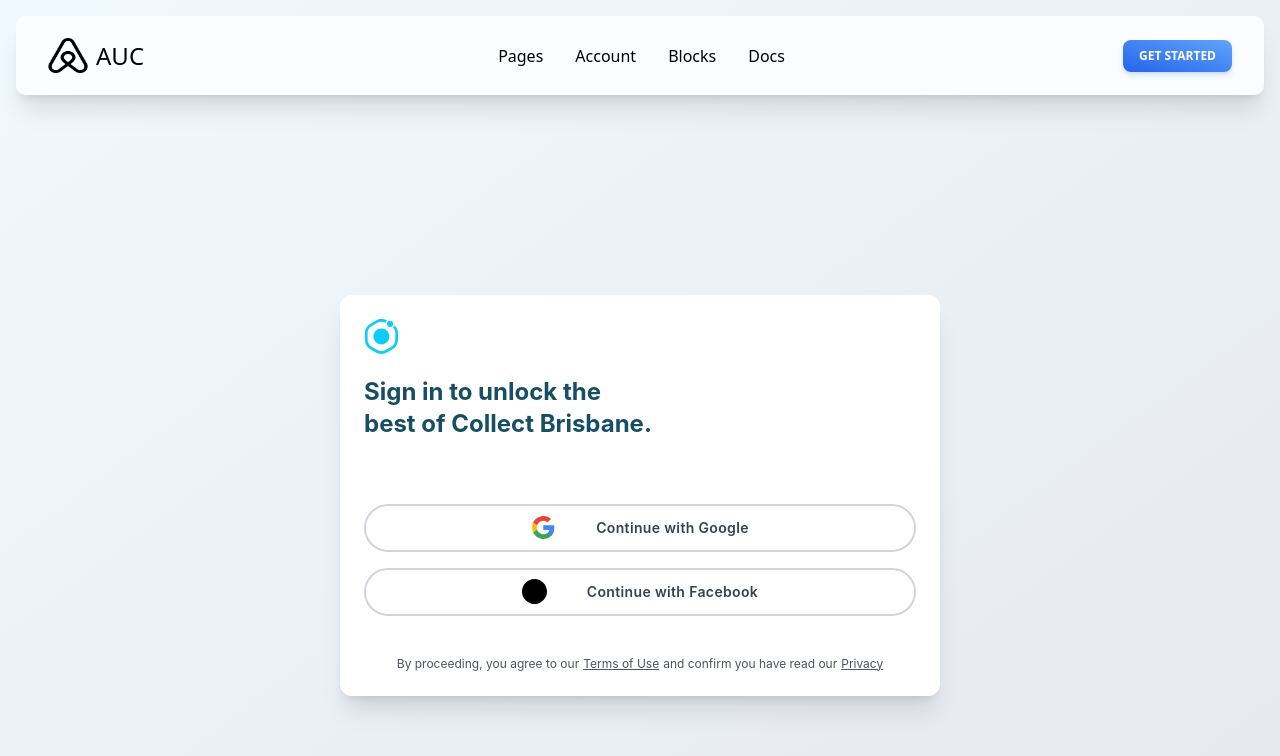
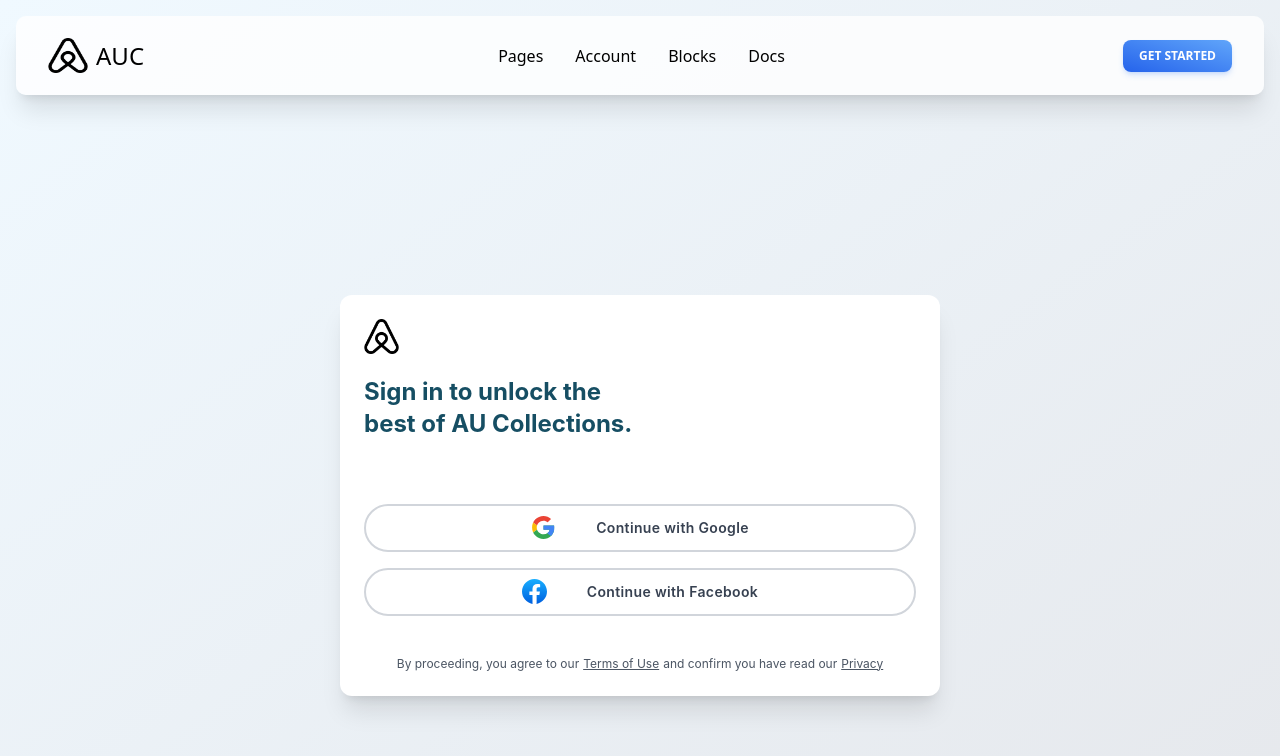
Before and after one commit to nasir456244/auCollection, a Next.js app: page /login in a window 1280 px wide. Shown: the top 756 px of the page. Built offline with nearby package versions, Linux system fonts and the light colour scheme; no server answers.

Commit message:
added deleteFunction

```diff
--- a/components/Authenticate.jsx
+++ b/components/Authenticate.jsx
@@ -2,7 +2,7 @@ import Image from 'next/image'
 import React, { useContext } from 'react'
 import  facebook   from '@/public/facebook.svg'
 import  google   from '@/public/google.svg'
-import  tailus   from '@/public/tailus.svg'
+import  logo   from '@/public/logo.png'
 
 import { CollectBrisbaneContext } from '@/context/CollectBrisbane'
 import Link from 'next/link'
@@ -17,8 +17,8 @@ const Authenticate = () => {
               <div className="rounded-xl bg-white shadow-xl">
                   <div className="p-6">
                       <div className="space-y-4">
-                          <Image src={tailus} alt="tailus-logo" priority='true' height={35} width={35} />
-                          <h2 className="mb-8 text-2xl text-cyan-900 font-bold">Sign in to unlock the <br /> best of Collect Brisbane.</h2>
+                          <Image src={logo} alt="tailus-logo" priority='true' height={35} width={35} />
+                          <h2 className="mb-8 text-2xl text-cyan-900 font-bold">Sign in to unlock the <br /> best of AU Collections.</h2>
                       </div>
                       <div className="mt-16 flex flex-col w-full gap-4">
                           <div onClick={SignInWithGoogle} className="group w-full flex items-center justify-center cursor-pointer sm:gap-3 md:gap-10 h-12 border-2 border-gray-300 rounded-full transition duration-300
--- a/components/InfoPage.jsx
+++ b/components/InfoPage.jsx
@@ -5,7 +5,7 @@ const InfoPage = ({Title, Description,
 Address, createdAt, photos}) => {
   return (
 
-      <div className="flex flex-col gap-2 max-w-[900px] md:mt-[50px] lg:mt-[80px] sm:mt-20 text-gray-700 shadow-md bg-white rounded-[10px] overflow-hidden">
+      <div className="flex flex-col gap-2 max-w-[900px] md:mt-[50px] lg:mt-[80px] sm:mt-20 text-gray-700 shadow-lg bg-[#fff] rounded-[10px] overflow-hidden">
         <div color="blue" className="max-h-[400px] mx-6 rounded-[10px] bg-blue-500 max-w-full overflow-auto flex-wrap mt-5 items-center gap-2 justify-center flex p-5">
           {photos?.map((photo) => (
             <Image priority='true' key={photo} className="rounded-[10px] bg-[#fff]" layout='fixed' width={250} height={200} src={photo}  alt="collection-Photo" />
```
Also changed, not shown: public/facebook.svg.
